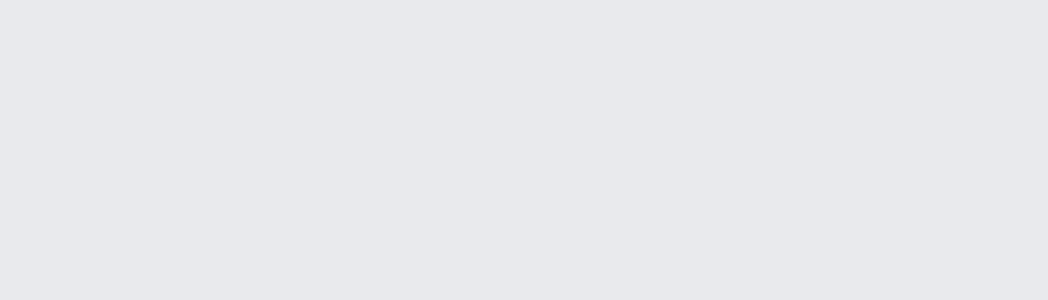
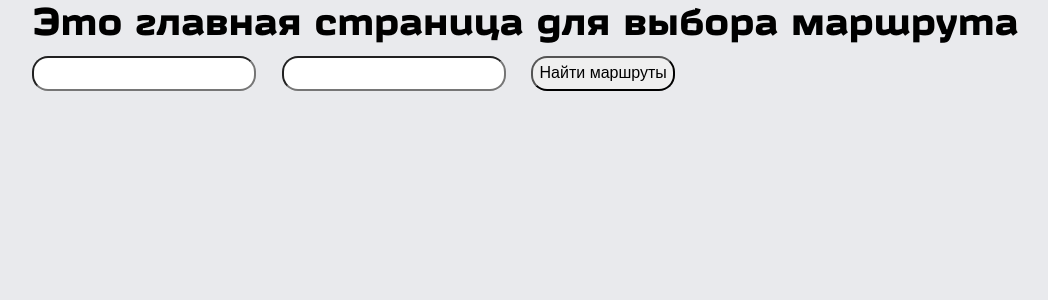
Before and after one commit to TrueKapline/RZD-Ride-Frontend, a Vue app: page /#/ in a window 1280 px wide. Before the commit this address had no page. Shown: the top 300 px of the page, without its empty margins (115-1163 px from the left). Built offline with nearby package versions, Linux system fonts and the light colour scheme.

Commit message:
Сделан базовый функционал поиска маршрутов

```diff
--- /dev/null
+++ b/src/pages/MainPage.vue
@@ -0,0 +1,61 @@
+<template>
+    <div style="margin: auto; width: max-content; height: 100vh;">
+        <h1 style="margin-bottom: 1vw;">Это главная страница для выбора маршрута</h1>
+        <input v-model="startStation" style="margin-right: 2vw; padding: 0.5vw; font-size: 16px; border-radius: 16px;"/>
+        <input v-model="endStation" style="margin-right: 2vw; padding: 0.5vw; font-size: 16px; border-radius: 16px;"/>
+        <button @click="getStation()" style="margin-right: 2vw; padding: 0.5vw; font-size: 16px; border-radius: 16px; cursor: pointer;">Найти маршруты</button>
+        <div>
+            <div @click="$router.push('/trip' + route.uid);" v-for="route in arrRoute" :key="route.uid" :value="route.uid" style="padding: 1vw; background-color: white; margin: 1vw 0; border-radius: 12px; cursor: pointer;">
+                <span style="margin-right: 2vw;">{{route.number}}</span>{{route.title}}
+            </div>
+        </div>
+    </div>
+</template>
+
+<script>
+import axios from 'axios'
+export default {
+    data() {
+        return {
+            startStation: '',
+            endStation: '',
+            baseURL: 'http://mypew.ru:3001/routes_suburbans_station_from_to/',
+            arrRoute: [],
+        }
+    },
+    methods: {
+        changeStartStation() {
+
+        },
+        async getStation() {
+            console.log('get')
+            if ((this.startStation != '') || (this.endStation != '')) {
+                console.log('find')
+                try {
+                    const response = await axios.get(this.baseURL + this.startStation + '/' + this.endStation);
+                    this.arrRoute = response.data;
+                    console.log(this.arrRoute);
+                } catch(e) {
+                    alert('Error: ' + e);
+                }
+            }
+        },
+        openTrip(uid) {
+            console.log(uid);
+
+        }
+    },
+    watch: {
+        startStation: function() {
+            this.changeStartStation();
+        },
+        endStation: function() {
+            this.changeStartStation();
+        }
+    }
+}
+</script>
+
+<style scoped>
+
+</style>
--- a/src/pages/TripPage.vue
+++ b/src/pages/TripPage.vue
@@ -12,7 +12,6 @@
 </template>
 
 <script>
-import axios from 'axios'
 import Weather from "@/components/Weather";
 import Stations from "@/components/Stations";
 
@@ -22,19 +21,16 @@ export default {
         Weather
     },
     data() {
-        return {
-            URL: 'http://mypew.ru:3001/routes_suburbans_station_from_to/Ангарск/Кая'
+        return {}
+    },
+    methods: {
+        async loadTrip() {
+            const windowData = Object.fromEntries(new URL(window.location).searchParams.entries());
+            console.log(windowData);
         }
     },
-    methods: {
-        async getDataAPI() { //Получение данных с api
-            try {
-                const response = await axios.get(this.URL); //Запрос
-                console.log(response);
-            } catch(e) {
-                alert('Error: ' + e);
-            }
-        },
+    created() {
+        this.loadTrip();
     }
 }
 </script>
--- a/src/router/router.js
+++ b/src/router/router.js
@@ -1,10 +1,15 @@
 import { createRouter, createWebHashHistory } from "vue-router";
 import TripPage from '@/pages/TripPage.vue'
+import MainPage from '@/pages/MainPage.vue'
 
 const routes = [
     {
         path: '/trip',
         component: TripPage,
+    },
+    {
+        path: '/',
+        component: MainPage,
     }
 ]
 
```
